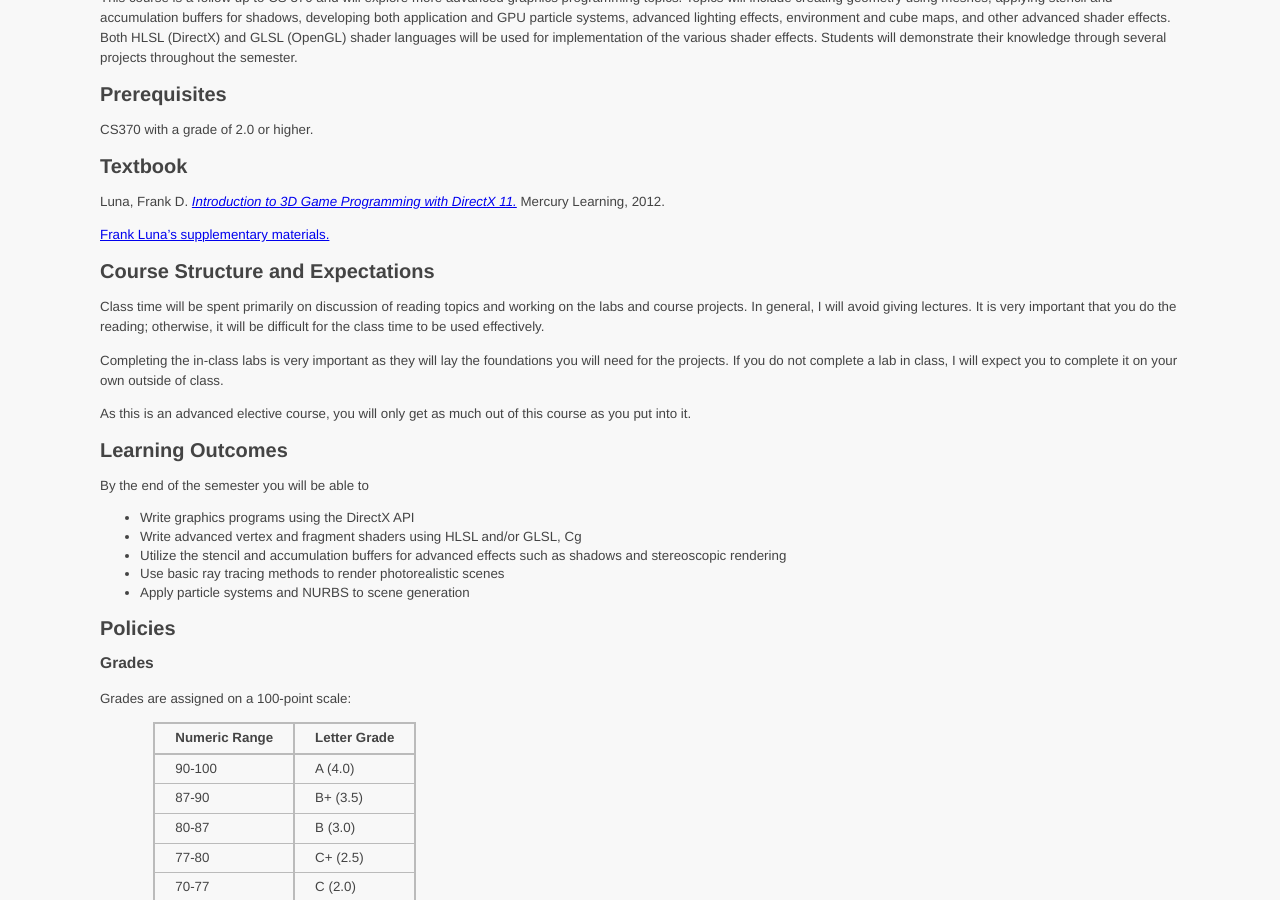
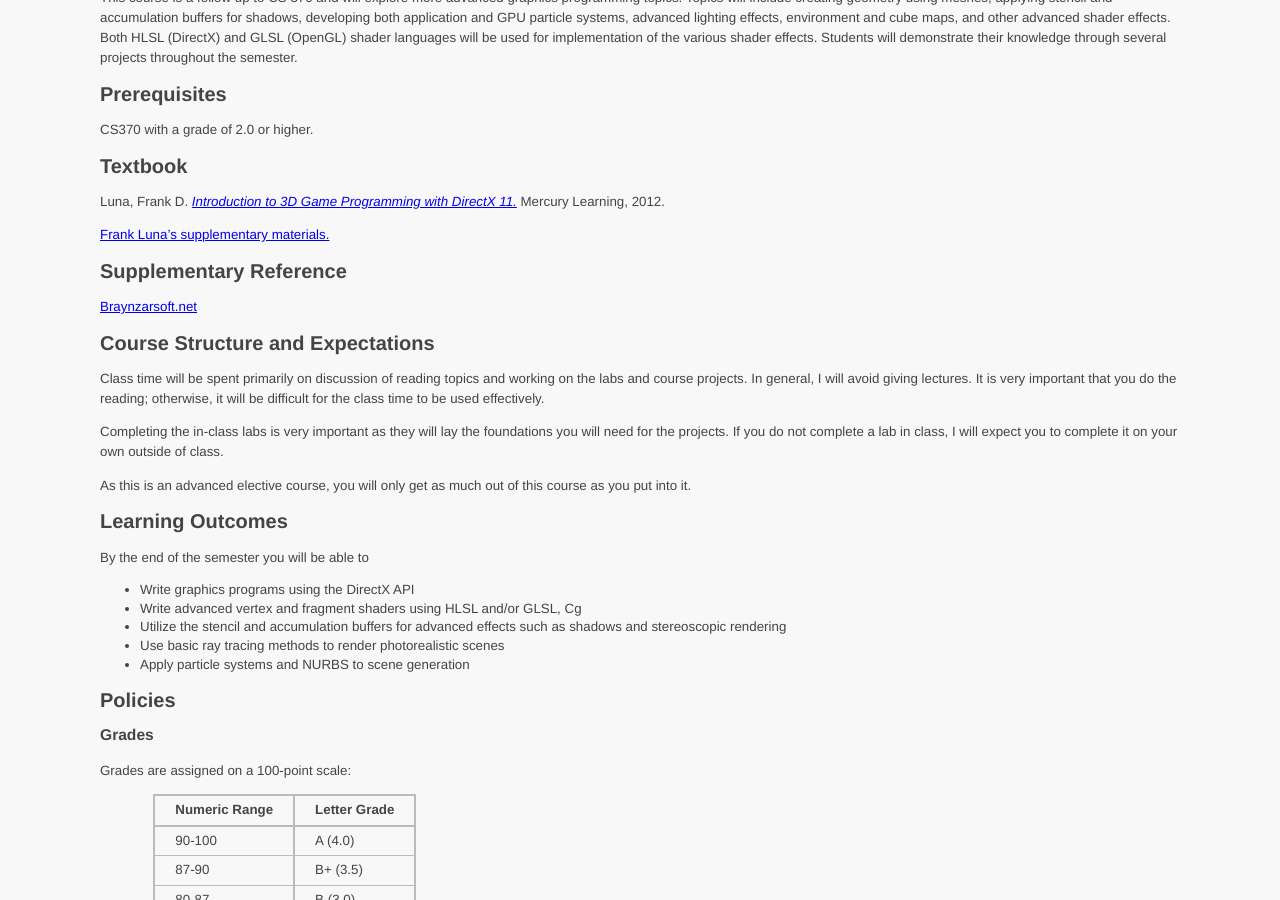
Before and after one commit to ycpcs/cs470-fall2014, a Jekyll site: the page built from syllabus.md, in a window 1280 px wide and 900 px high, scrolled down 346 px. Built offline with Jekyll 4.4.1, drawn with Linux system fonts in a browser that asks for light colours; Markdown is read by kramdown in place of the engine named in the settings.

Commit message:
add link to 3d tutorial website
add link to 3d tutorial website

```diff
--- a/syllabus.md
+++ b/syllabus.md
@@ -32,6 +32,11 @@ Textbook
 Luna, Frank D. [*Introduction to 3D Game Programming with DirectX 11.*](http://www.merclearning.com/titles/3d_game_programming_directx11.html) Mercury Learning, 2012.
 
 [Frank Luna's supplementary materials.](http://www.d3dcoder.net/d3d11.htm)
+
+Supplementary Reference
+-----------------------
+
+[Braynzarsoft.net](http://www.braynzarsoft.net)
 
 Course Structure and Expectations
 ---------------------------------
```
